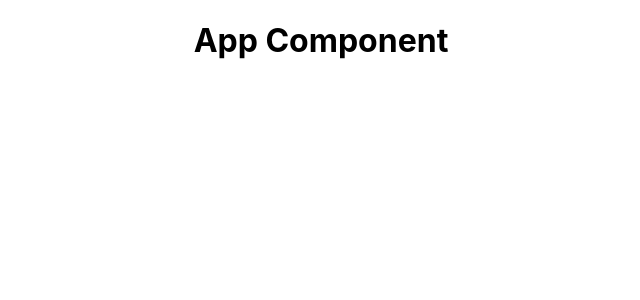
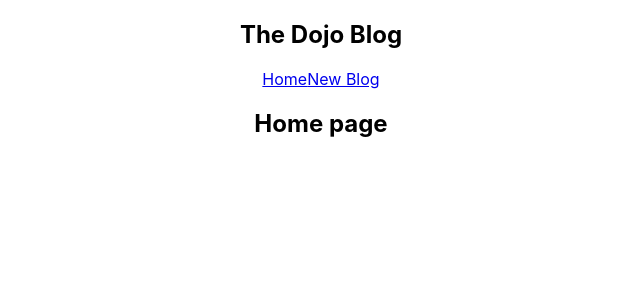
Before and after one commit to yuqiyangyang/dojo-blog, a React (Create React App) app: page / in a window 1280 px wide. Shown: the top 300 px of the page, without its empty margins (319-959 px from the left). Built offline with nearby package versions, Linux system fonts and the light colour scheme.

Commit message:
lesson 5 add Home, Nav

```diff
--- a/src/App.js
+++ b/src/App.js
@@ -1,10 +1,13 @@
 import "./App.css";
+import Navbar from "./Navbar";
+import Home from "./Home";
 
 function App() {
   return (
     <div className="App">
+      <Navbar />
       <div className="content">
-        <h1>App Component</h1>
+        <Home />
       </div>
     </div>
   );
--- /dev/null
+++ b/src/Home.js
@@ -0,0 +1,9 @@
+const Home = () => {
+  return (
+    <div className="home">
+      <h2>Home page</h2>
+    </div>
+  );
+};
+
+export default Home;
--- /dev/null
+++ b/src/Navbar.js
@@ -0,0 +1,13 @@
+const Navbar = () => {
+  return (
+    <nav className="Navbar">
+      <h1>The Dojo Blog</h1>
+      <div className="links">
+        <a href="/">Home</a>
+        <a href="/create">New Blog</a>
+      </div>
+    </nav>
+  );
+};
+
+export default Navbar;
```
